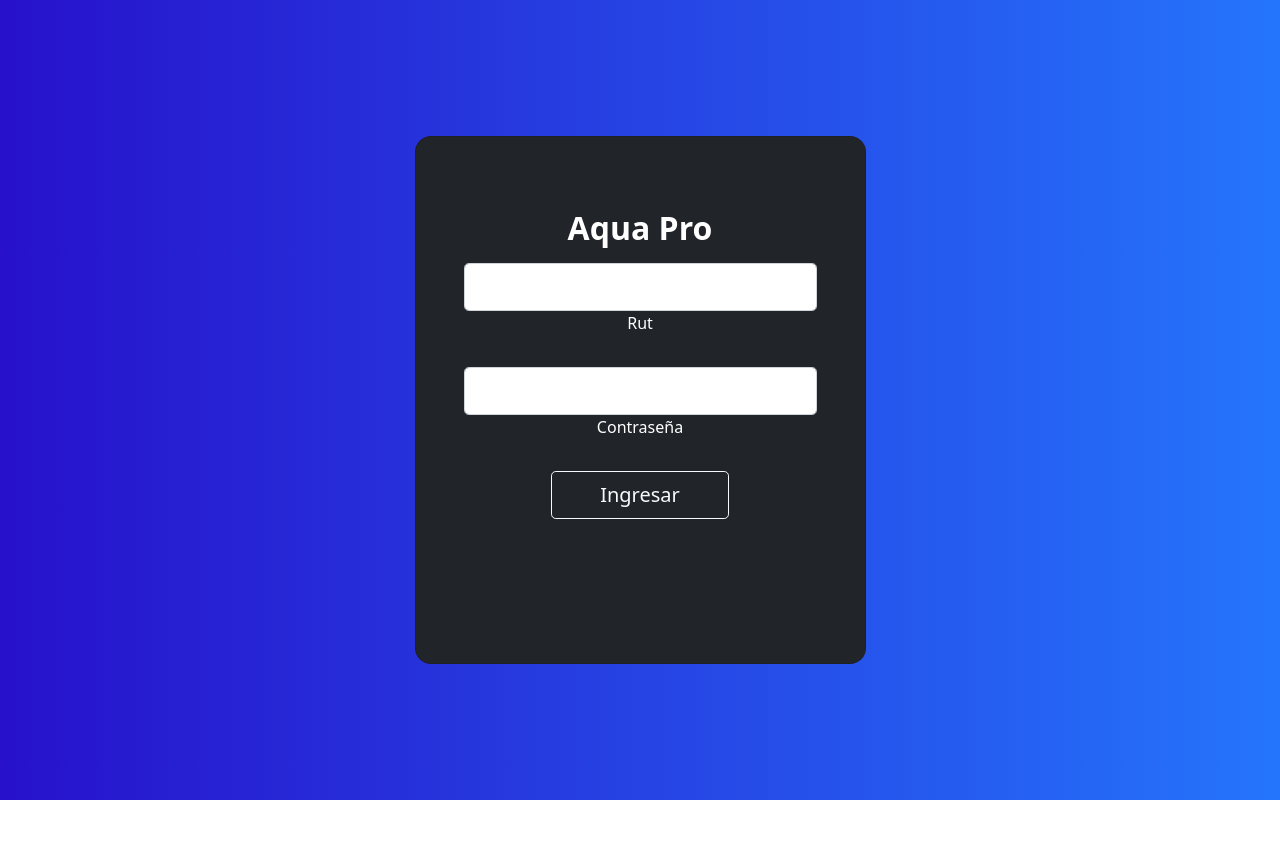
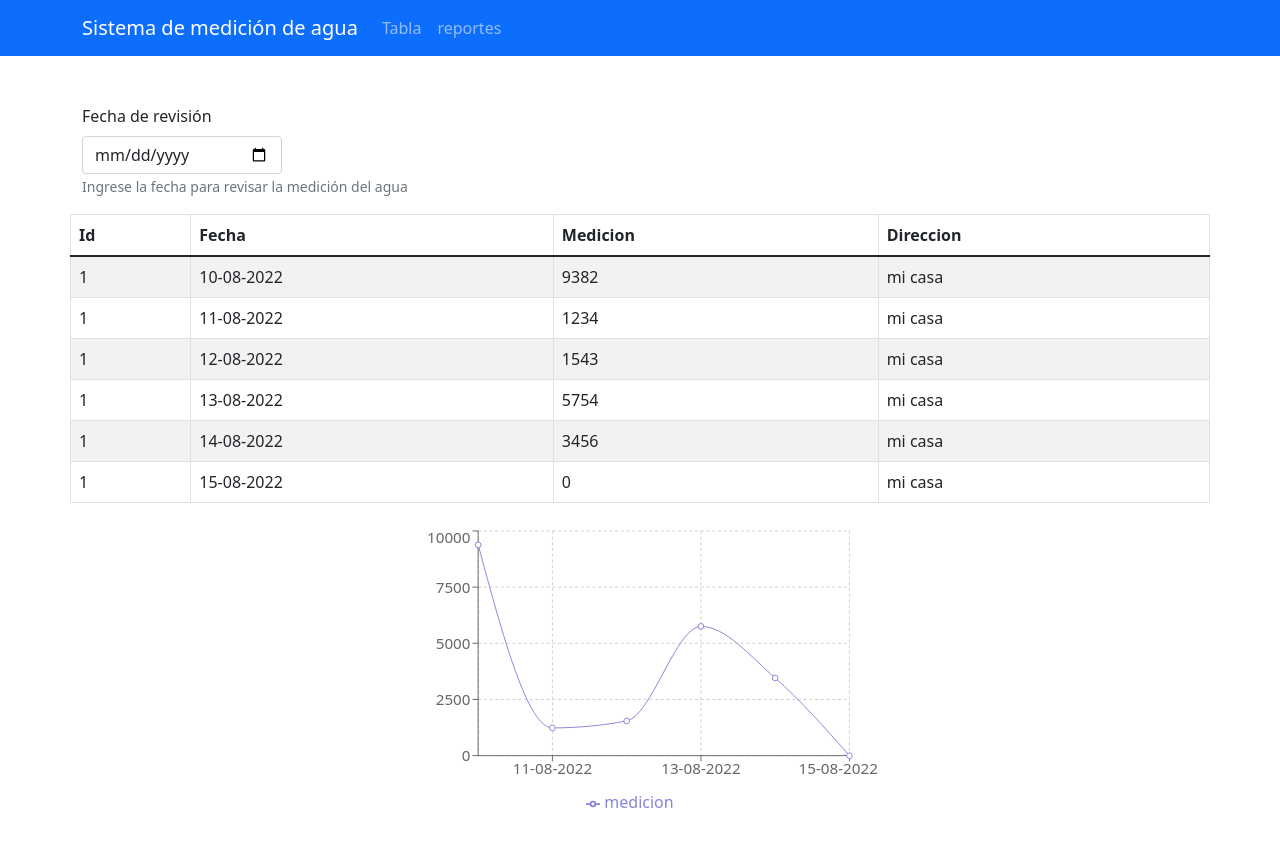
Before and after one commit to D1eku/wirelss-water-meter-se, a React (Create React App) app in the folder frontend/: page /menu/waterMedition in a window 1280 px wide. Before the commit this address led to /. Shown: the top 846 px of the page. Before the commit the page ends 800 px from the top, so only its background shows below. Built offline with nearby package versions, Linux system fonts and the light colour scheme.

Commit message:
Frontend Grafico 1 y Tabla 1

```diff
--- a/frontend/package.json
+++ b/frontend/package.json
@@ -12,6 +12,7 @@
     "react-dom": "^18.1.0",
     "react-router-dom": "^6.3.0",
     "react-scripts": "5.0.1",
+    "recharts": "^2.1.12",
     "web-vitals": "^2.1.4"
   },
   "scripts": {
--- a/frontend/src/App.js
+++ b/frontend/src/App.js
@@ -1,22 +1,20 @@
-import {
-  BrowserRouter,
-  Routes,
-  Route,
-  Navigate,
-} from "react-router-dom";
+import { BrowserRouter, Routes, Route, Navigate } from "react-router-dom";
+import { Menu } from "./components/Menu/Menu";
 
-import { Login, WaterMedition } from './views';
+import { Login, WaterMedition } from "./views";
 
 const App = () => {
   return (
     <BrowserRouter>
       <Routes>
         <Route path="/" element={<Login />} />
-        <Route path="waterMedition" element={<WaterMedition />} />
+        <Route path="/menu" element={<Menu/>}>
+          <Route path="waterMedition" element={<WaterMedition />} />
+        </Route>
         <Route path="*" element={<Navigate to={"/"} />} />
       </Routes>
     </BrowserRouter>
   );
-}
+};
 
 export default App;
--- /dev/null
+++ b/frontend/src/components/Menu/Menu.js
@@ -0,0 +1,22 @@
+import React from "react";
+import { Navbar, Container, Nav } from "react-bootstrap";
+import { Outlet } from "react-router-dom";
+
+
+export const Menu = () => {
+  return (
+    <>
+      <Navbar bg="primary" variant="dark">
+        <Container>
+          <Navbar.Brand href="#home" >Sistema de medición de agua</Navbar.Brand>
+          <Nav className="me-auto">
+            <Nav.Link href="#home">Tabla</Nav.Link>
+            <Nav.Link href="#features">reportes</Nav.Link>
+          </Nav>
+        </Container>
+      </Navbar>
+      <Outlet />
+
+    </>
+  );
+};
--- a/frontend/src/components/WaterGraphs/index.js
+++ b/frontend/src/components/WaterGraphs/index.js
@@ -0,0 +1,41 @@
+import React from "react";
+import {
+  LineChart,
+  Line,
+  XAxis,
+  YAxis,
+  CartesianGrid,
+  Tooltip,
+  Legend,
+} from "recharts";
+
+export const WaterGraphs = ({ data }) => {
+  const dataGraph = data.map((value) => {
+    return { name: value.fecha, medicion: value.medicion };
+  });
+  return (
+    <LineChart
+      width={500}
+      height={300}
+      data={dataGraph}
+      margin={{
+        top: 5,
+        right: 30,
+        left: 20,
+        bottom: 5,
+      }}
+    >
+      <CartesianGrid strokeDasharray="3 3" />
+      <XAxis dataKey="name" />
+      <YAxis />
+      <Tooltip />
+      <Legend />
+      <Line
+        type="monotone"
+        dataKey="medicion"
+        stroke="#8884d8"
+        activeDot={{ r: 8 }}
+      />
+    </LineChart>
+  );
+};
--- a/frontend/src/views/WaterMedition/index.js
+++ b/frontend/src/views/WaterMedition/index.js
@@ -1,4 +1,6 @@
 import Table from "react-bootstrap/Table";
+import Form from "react-bootstrap/Form";
+import { WaterGraphs } from "../../components/WaterGraphs";
 
 const dummyData = [
   {
@@ -9,31 +11,31 @@ const dummyData = [
   },
   {
     id: 1,
-    fecha: "10-08-2022",
+    fecha: "11-08-2022",
     medicion: 1234,
     direccion: "mi casa",
   },
   {
     id: 1,
-    fecha: "10-08-2022",
+    fecha: "12-08-2022",
     medicion: 1543,
     direccion: "mi casa",
   },
   {
     id: 1,
-    fecha: "10-08-2022",
+    fecha: "13-08-2022",
     medicion: 5754,
     direccion: "mi casa",
   },
   {
     id: 1,
-    fecha: "10-08-2022",
+    fecha: "14-08-2022",
     medicion: 3456,
     direccion: "mi casa",
   },
   {
     id: 1,
-    fecha: "10-08-2022",
+    fecha: "15-08-2022",
     medicion: 0,
     direccion: "mi casa",
   },
@@ -41,6 +43,22 @@ const dummyData = [
 
 export const WaterMedition = () => {
   return (
+    <div className="container py-5 h-100">
+      <div className="row d-flex justify-content-center align-items-center h-100">
+        <Form.Group className="mb-3" controlId="formBasicEmail">
+          <Form.Label>Fecha de revisión</Form.Label>
+          <Form.Control
+            type="date"
+            placeholder="Seleccione fecha"
+            style={{
+              width: "200px",
+            }}
+          />
+          <Form.Text className="text-muted">
+            Ingrese la fecha para revisar la medición del agua
+          </Form.Text>
+        </Form.Group>
+
         <Table striped bordered hover>
           <thead>
             <tr>
@@ -62,5 +80,8 @@ export const WaterMedition = () => {
               ))}
           </tbody>
         </Table>
+        <WaterGraphs data={dummyData}/>
+      </div>
+    </div>
   );
 };
```
Also changed, not shown: 2 other files (tests, documents, lock files or other folders). Lines whose indentation alone changed are shown as unchanged.
